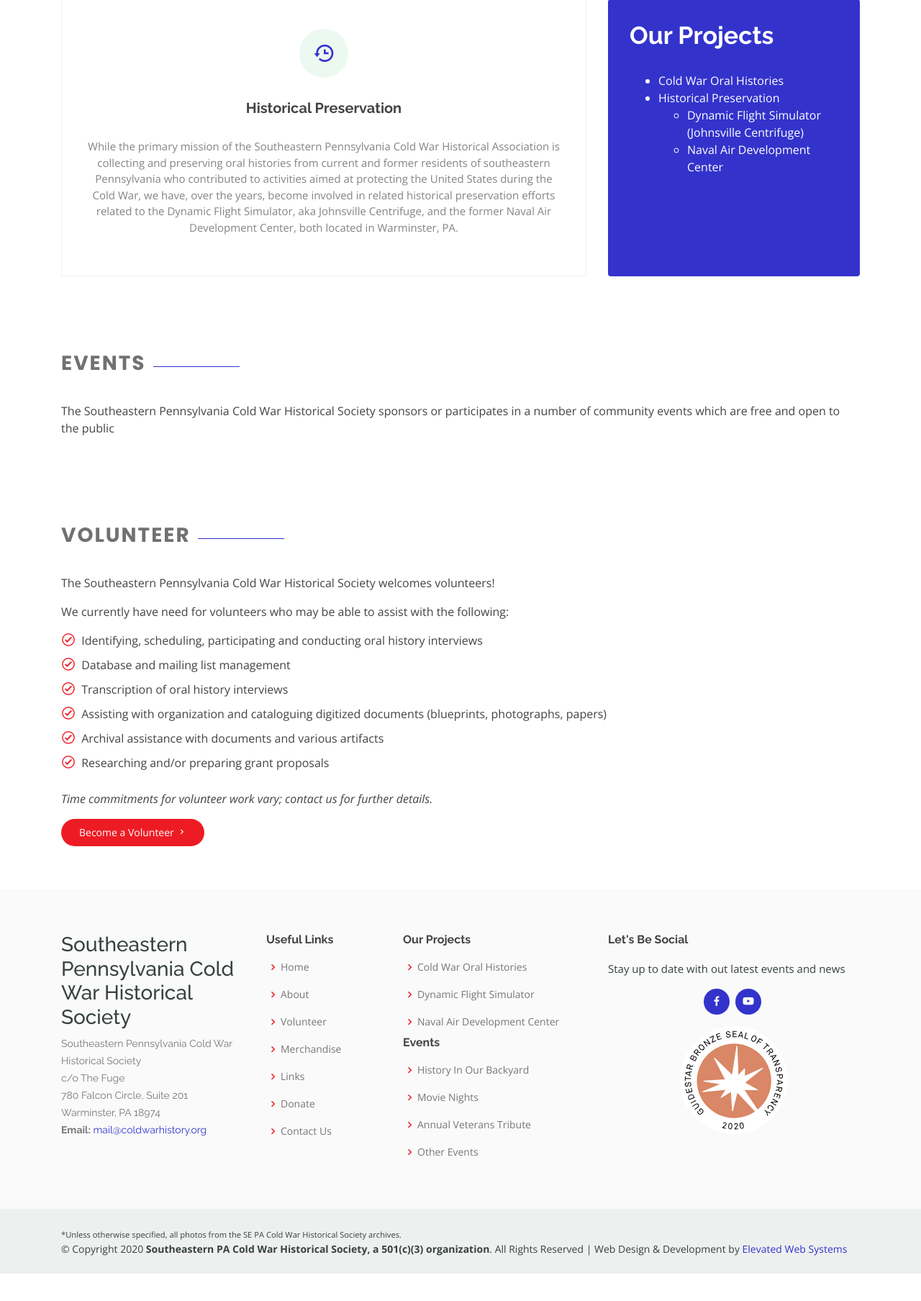
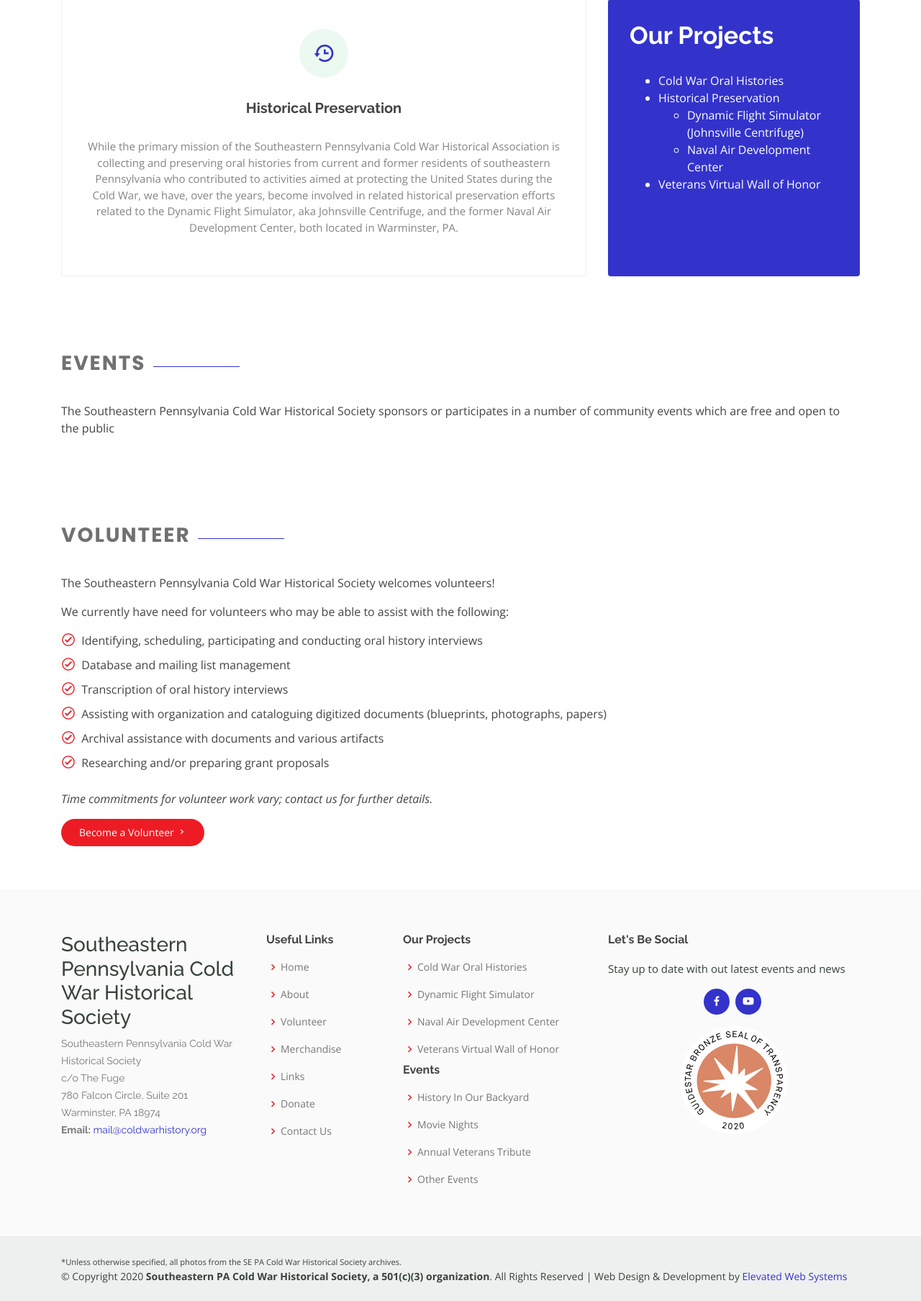
Before and after one commit to jtangir87/sepacoldwar, a Django app: page / in a window 1280 px wide. Shown: the part 1646-3454 px from the top of the page at 72% size. Before the commit the page ends 3416 px from the top, so only its background shows below. Run offline with Django 3.2, Linux system fonts and the light colour scheme; data that the repository does not hold is empty; parts of the project's set-up code (start-up, migrations or seed data) failed here and were passed over; some libraries are stand-ins or nearby versions.

Commit message:
add vet wall links

```diff
--- a/templates/base.html
+++ b/templates/base.html
@@ -59,6 +59,7 @@
                   <li><a href="{% url 'dfs' %}">Dynamic Flight Simulator (Johnsville Centrifuge)</a></li>
                   <li><a href="{% url 'nadc' %}">Naval Air Development Center (NADC; NAWC)</a></li>
                 </ul>
+              <li><a href="https://sepaveterans.com" target="_blank">Veterans Virtual Wall of Honor</a></li>
               </li>
             </ul>
           </li>
@@ -131,7 +132,7 @@
               <li><i class="bx bx-chevron-right"></i> <a href="{% url 'dfs' %}">Dynamic Flight Simulator</a></li>
               <li><i class="bx bx-chevron-right"></i> <a href="{% url 'nadc' %}">Naval Air Development Center</a></li>
 
-
+              <li><i class="bx bx-chevron-right"></i> <a href="https://sepaveterans.com" target="_blank">Veterans Virtual Wall of Honor</a></li>
             </ul>
             <h4>Events</h4>
             <ul>
--- a/templates/pages/home.html
+++ b/templates/pages/home.html
@@ -110,8 +110,10 @@
                     <ul>
                       <li><a href="{% url 'dfs' %}">Dynamic Flight Simulator (Johnsville Centrifuge)</a></li>
                       <li><a href="{% url 'nadc' %}">Naval Air Development Center</a></li>
+
                     </ul>
                   </li>
+                  <li><a href="https://sepaveterans.com" target="_blank">Veterans Virtual Wall of Honor</a></li>
                 </ul>
               </p>
             </div>
```
